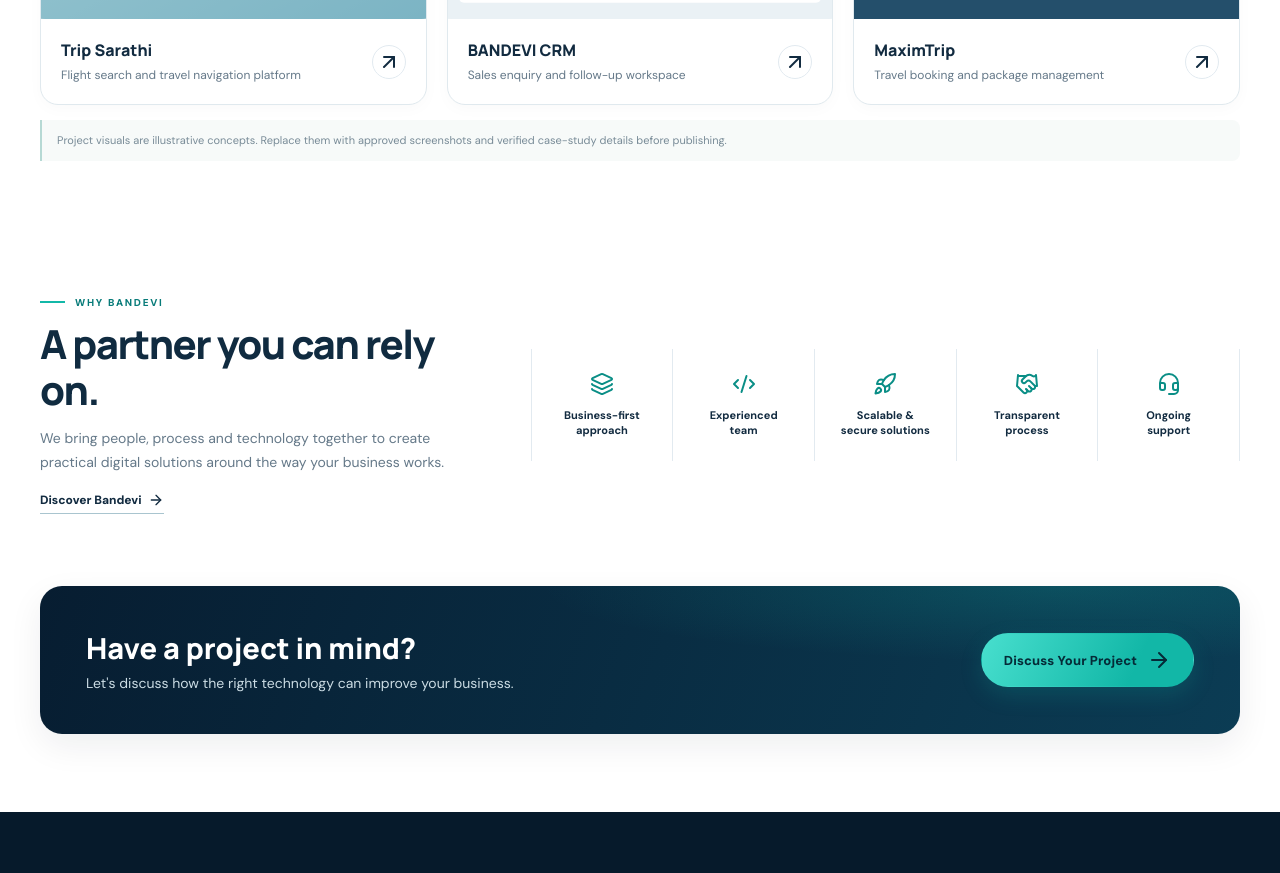
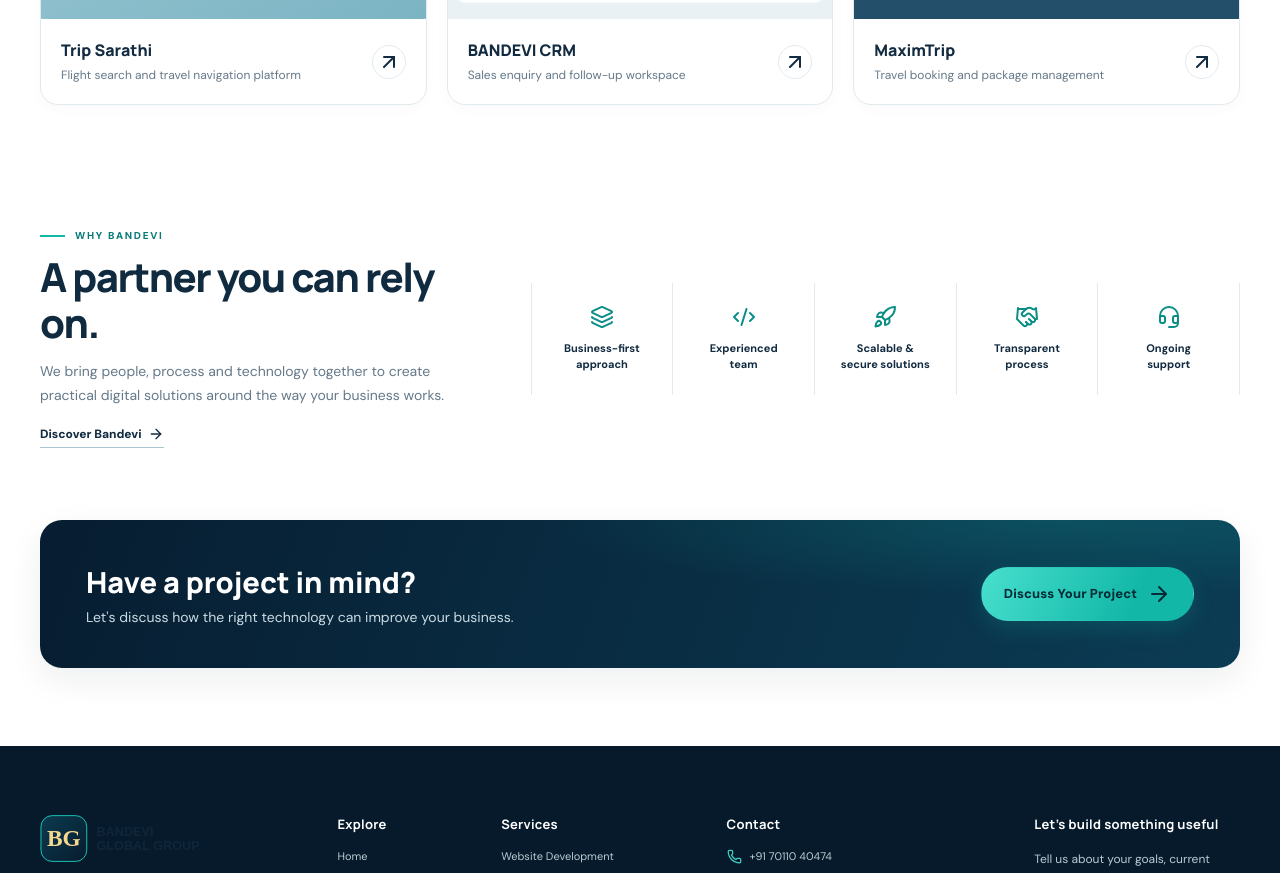
Before and after one commit to FarazAkhter660/Bandevi-Global-Group, a React (Vite) app in the folder bandevi-global-group/: page / in a window 1280 px wide. Shown: the part 2220-3093 px from the top of the page. Built offline with nearby package versions, Linux system fonts and the light colour scheme.

Commit message:
Improve website visuals

```diff
--- a/bandevi-global-group/src/pages/Home.jsx
+++ b/bandevi-global-group/src/pages/Home.jsx
@@ -236,11 +236,6 @@ export default function Home() {
                             </article>
                         ))}
                     </div>
-                    <p className="disclaimer">
-                        Project visuals are illustrative concepts. Replace them with
-                        approved screenshots and verified case-study details before
-                        publishing.
-                    </p>
                 </div>
             </section>
             <section className="section about">
```
Also changed, not shown: 1 other file (tests, documents, lock files or other folders).
